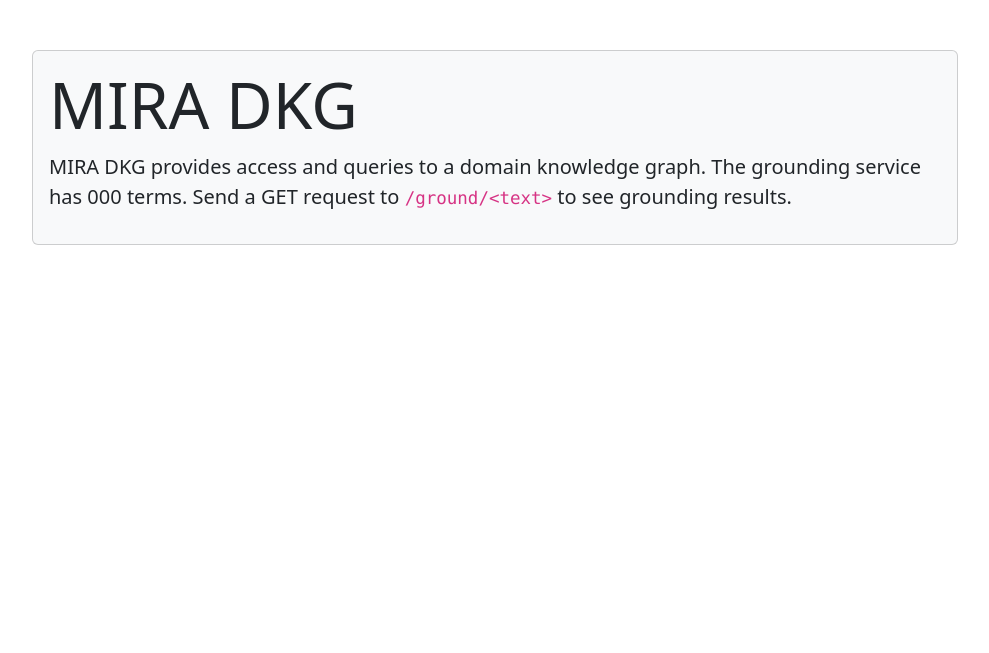
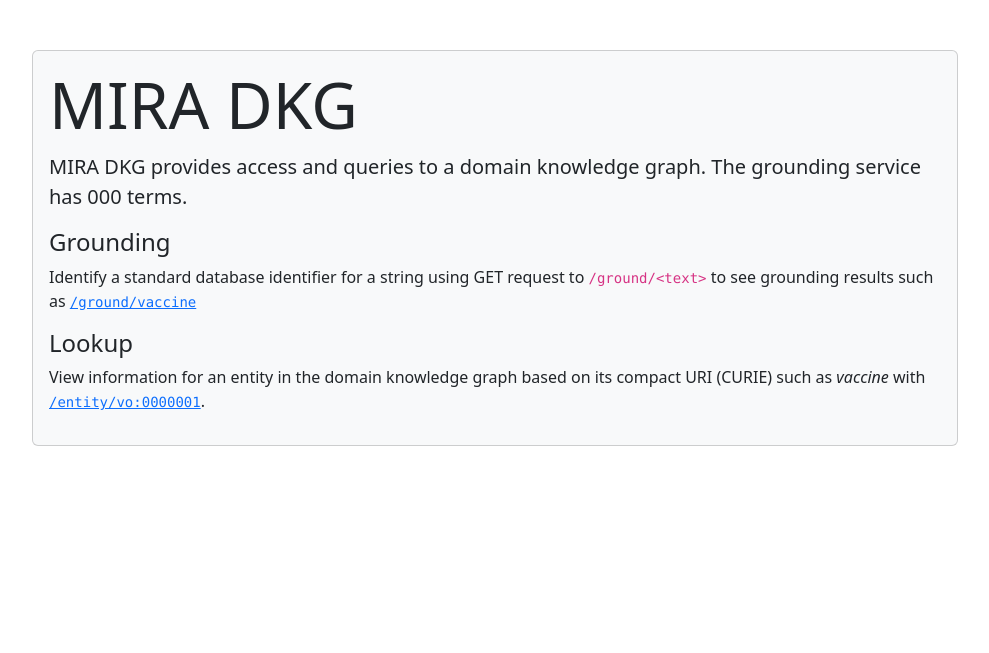
Before and after one commit to gyorilab/mira, a Flask app: template mira/dkg/templates/home.html in a window 1280 px wide. Shown: the part 56-709 px from the top of the page, without its empty margins (145-1134 px from the left). Run offline with Flask 2, Linux system fonts and the light colour scheme; the template is opened without the code that fills it: most values are stand-ins (such as "Sample title", 1, 10 or a date in 2020); some libraries are stand-ins or nearby versions.

Commit message:
Add initial entity display

```diff
--- a/mira/dkg/client.py
+++ b/mira/dkg/client.py
@@ -1,4 +1,5 @@
 """Neo4j client module."""
+
 import os
 import itertools as itt
 import logging
@@ -89,6 +90,19 @@
         labels = [x[0] for x in self.query_tx("call db.labels();")]
         return Counter({label: self.query_tx(f"MATCH (n:{label}) RETURN count(*)")[0][0] for label in labels})
 
+    def get_entity(self, curie: str):
+        """Look up an entity based on its CURIE."""
+        cypher = f"""\
+            MATCH (n)
+            WHERE n.id = '{curie}'
+            RETURN n
+        """
+        results = self.query_tx(cypher)
+        if not results:
+            return None
+        first = results[0][0]
+        return first
+
 
 def get_terms(prefix: str, identifier: str, name: str, synonyms: List[str]) -> Iterable[Term]:
     yield Term(
--- a/mira/dkg/templates/home.html
+++ b/mira/dkg/templates/home.html
@@ -9,8 +9,19 @@
         <h1 class="display-3">MIRA DKG</h1>
         <p class="lead">
             MIRA DKG provides access and queries to a domain knowledge graph. The grounding service
-            has {{ number_terms }} terms. Send a GET request to <code>/ground/&lt;text&gt;</code>
-            to see grounding results.
+            has {{ number_terms }} terms.
+        </p>
+        <h4>Grounding</h4>
+        <p>
+            Identify a standard database identifier for a string using GET request to <code>/ground/&lt;text&gt;</code>
+            to see grounding results such as <a href="{{ url_for("grounding.ground_get", text="vaccine") }}">
+            <code>/ground/vaccine</code></a>
+        </p>
+        <h4>Lookup</h4>
+        <p>
+            View information for an entity in the domain knowledge graph based on its compact URI (CURIE) such as
+            <i>vaccine</i> with <a href="{{ url_for("ui.view_entity", curie="vo:0000001") }}">
+            <code>/entity/vo:0000001</code></a>.
         </p>
     </div>
 {% endblock %}
--- a/mira/dkg/ui.py
+++ b/mira/dkg/ui.py
@@ -4,7 +4,7 @@
 from flask import Blueprint, Response, render_template, request
 from gilda.grounder import ScoredMatch
 
-from .proxies import grounder
+from .proxies import grounder, client
 
 __all__ = ["ui_blueprint"]
 
@@ -21,3 +21,13 @@
         example_key=key,
         example_term=grounder.entries[key][0].to_json(),
     )
+
+
+@ui_blueprint.route("/entity/<curie>", methods=["GET"])
+def view_entity(curie: str):
+    """Render information about a node."""
+    entity = client.get_entity(curie)
+    return render_template(
+        "entity.html",
+        entity=entity,
+    )
```
Also changed, not shown: mira/dkg/templates/entity.html (added, +11 -0 lines).
